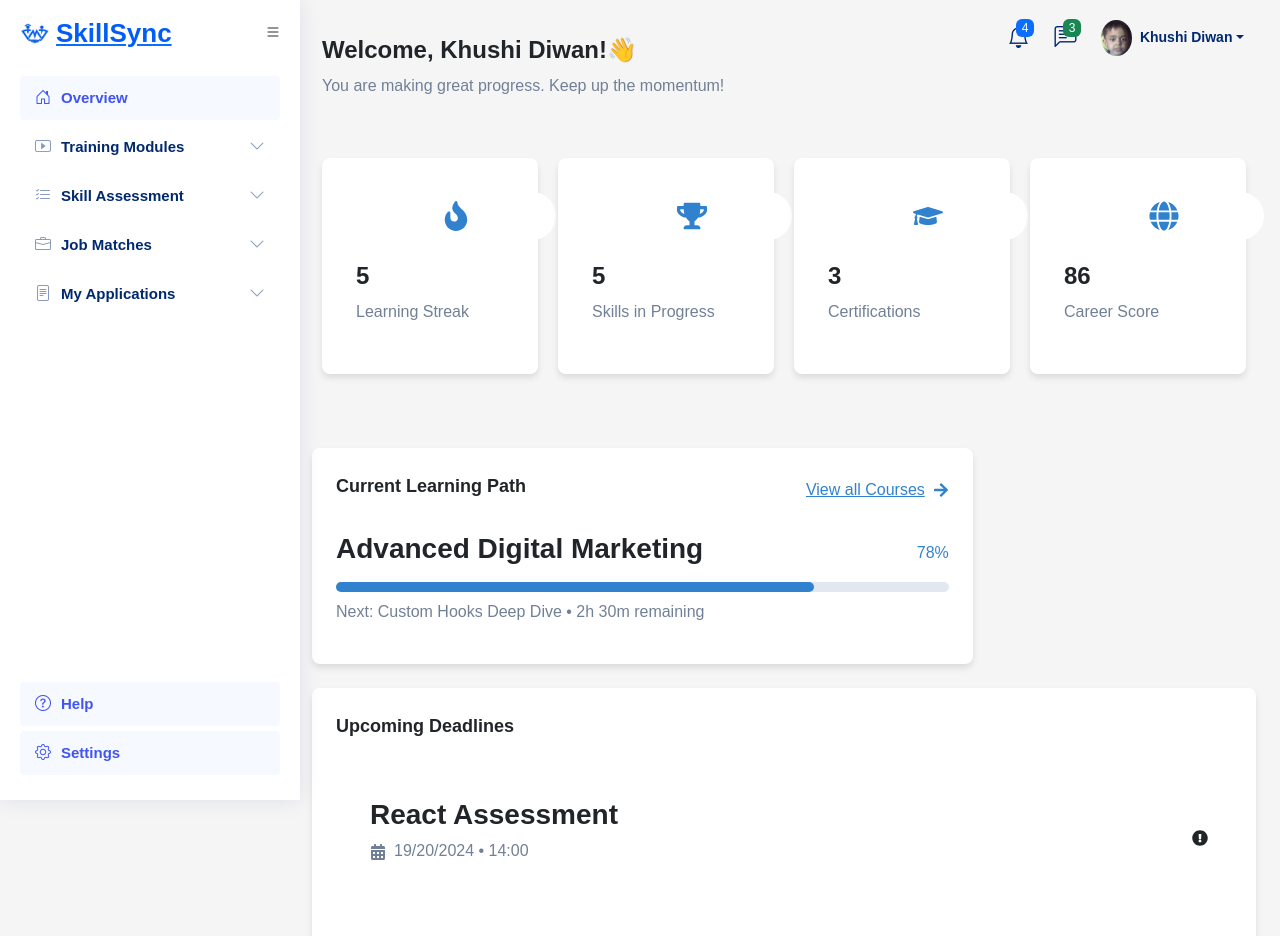
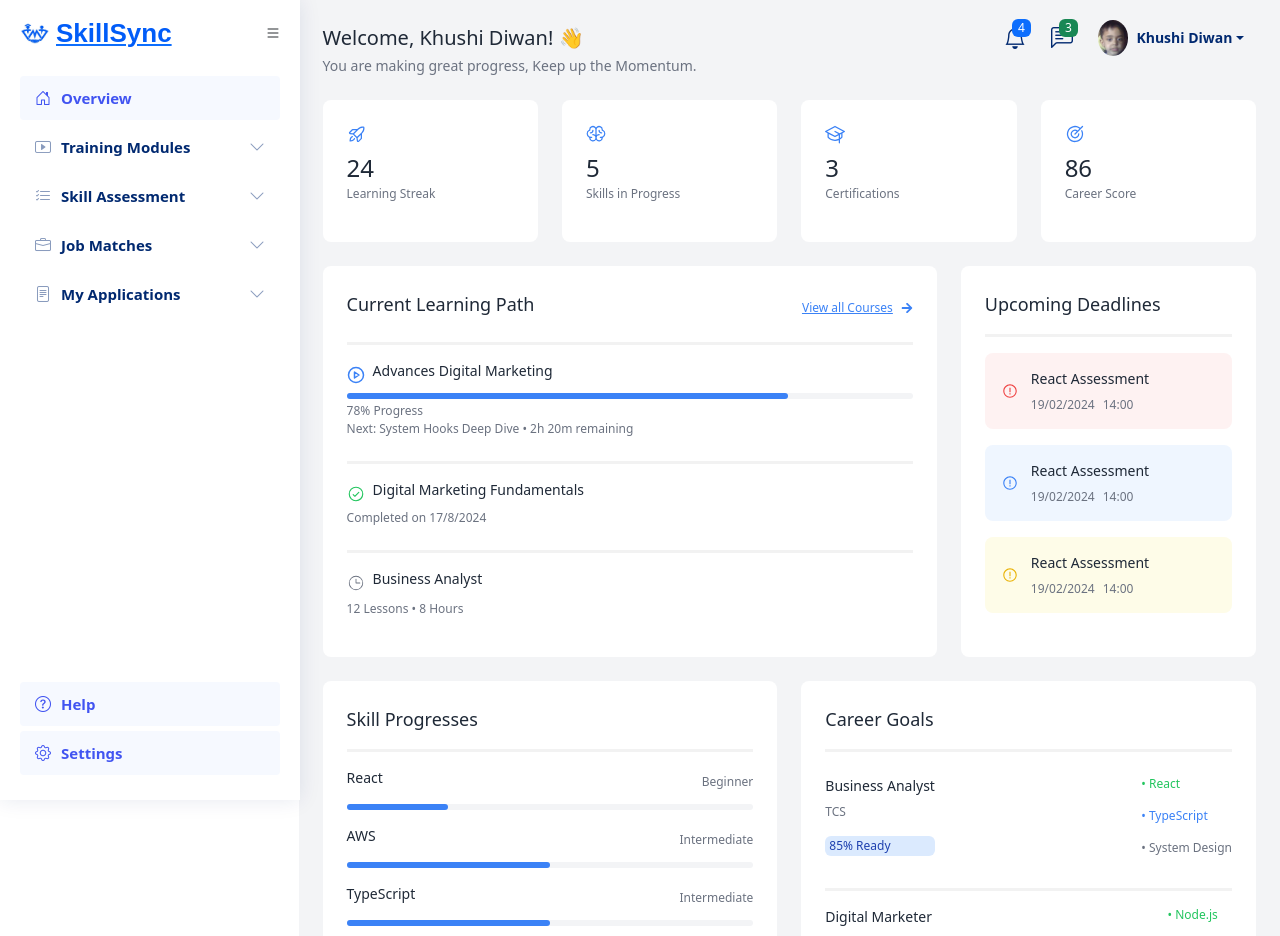
Before and after one commit to codebanditssss/admin-dashboard, a React (Create React App) app: page / in a window 1280 px wide. Shown: the top 936 px of the page. Built offline with nearby package versions, Linux system fonts and the light colour scheme.

Commit message:
updated dashboard

```diff
--- a/src/components/main.jsx
+++ b/src/components/main.jsx
@@ -1,86 +1,226 @@
 import React from "react";
-import { FaBell, FaFire, FaTrophy, FaGraduationCap, FaGlobe, FaCalendarAlt, FaExclamationCircle, FaArrowRight } from "react-icons/fa";
-import "./main.css";
-import RocketImage from "../images/rocket.svg";
+import { PiRocketLaunch, PiBrain, PiGraduationCap, PiTarget } from "react-icons/pi";
+import { FiPlayCircle } from "react-icons/fi";
+import { PiCheckCircle, PiClockLight } from "react-icons/pi";
+import { LiaExclamationCircleSolid } from "react-icons/lia";
+import { FaArrowRight } from "react-icons/fa";
 
 const Dashboard = () => {
+  const stats = [
+    { icon: <PiRocketLaunch className="text-blue-500 text-xl" />, value: "24", sublabel: "Learning Streak" },
+    { icon: <PiBrain className="text-blue-500 text-xl" />, value: "5", sublabel: "Skills in Progress" },
+    { icon: <PiGraduationCap className="text-blue-500 text-xl" />, value: "3", sublabel: "Certifications" },
+    { icon: <PiTarget className="text-blue-500 text-xl" />, value: "86", sublabel: "Career Score" },
+  ];
+
   return (
-    <div className="dashboard-container flex">
-      {/* Main Content */}
-      <div className="flex-1 p-6 overflow-auto">
-        {/* Header */}
-        <div className="flex justify-between items-center">
-          <div>
-            <h1 className="text-2xl font-bold">
-              Welcome, Khushi Diwan!
-              <span className="wave">👋</span>
+    <div className="bg-gray-100 text-gray-800 min-h-screen" style={{ marginLeft: "7.9cm" }}>
+      <div className="max-w-7xl mx-auto p-6">
+        <div className="mb-6">
+          <h1 className="text-xl font-medium mb-1">
+            Welcome, Khushi Diwan! <span role="img" aria-label="wave">👋</span>
           </h1>
-            <p className="text-gray-600">You are making great progress. Keep up the momentum!</p>
-          </div>
-          <div className="flex items-center space-x-4">
-          </div>
+          <p className="text-gray-500 text-sm">You are making great progress, Keep up the Momentum.</p>
         </div>
 
-        {/* Stats Section */}
-        {/* Stats Section */}
-        <div className="flex justify-between mt-6">
-        {[
-            { icon: <FaFire className="text-blue-600 text-3xl" />, value: 5, label: "Learning Streak", bgColor: "bg-green-100" },
-            { icon: <FaTrophy className="text-blue-600 text-3xl" />, value: 5, label: "Skills in Progress", bgColor: "bg-green-100" },
-            { icon: <FaGraduationCap className="text-blue-600 text-3xl" />, value: 3, label: "Certifications", bgColor: "bg-purple-100" },
-            { icon: <FaGlobe className="text-blue-600 text-3xl" />, value: 86, label: "Career Score", bgColor: "bg-yellow-100" },
-        ].map((stat, index) => (
-            <div key={index} className={`flex items-center p-6 rounded-lg shadow-md ${stat.bgColor} w-1/4`}>
-            <div className="w-12 h-12 flex items-center justify-center rounded-full bg-white">
+        <div className="grid grid-cols-1 md:grid-cols-4 gap-6 mb-6">
+          {stats.map((stat, index) => (
+            <div key={index} className="bg-white p-4 rounded-lg ">
+              <div className="flex items-center mb-2">
                 {stat.icon}
               </div>
-            <div className="ml-4">
-                <h3 className="text-2xl font-bold">{stat.value}</h3>
-                <p className="text-gray-600">{stat.label}</p>
+              <div>
+                <h2 className="text-2xl font-medium mb-0.5">{stat.value}</h2>
+                <p className="text-gray-500 text-xs">{stat.sublabel}</p>
               </div>
             </div>
           ))}
         </div>
 
-
-
-
-        {/* Current Learning Path */}
-        <div className="grid grid-cols-1 lg:grid-cols-2 gap-6 mt-6">
-          <div className="bg-white p-6 rounded-lg shadow-md learning-path-box">
+        <div className="grid grid-cols-1 lg:grid-cols-3 gap-6 mb-6">
+          <div className="bg-white p-4 rounded-lg  col-span-2">
             <div className="flex justify-between items-center">
-              <h2 className="text-lg font-bold">Current Learning Path</h2>
-              <a className="text-blue-600 flex items-center" href="#">
-                View all Courses <FaArrowRight className="ml-2" />
+              <h2 className="text-lg font-medium">Current Learning Path</h2>
+              <a href="#" className="text-blue-500 hover:underline flex items-center text-xs">
+                View all Courses <FaArrowRight className="ml-2 h-3 w-3" />
               </a>
             </div>
-            <div className="mt-4">
-              <div className="flex justify-between items-center">
-                <h3 className="font-semibold">Advanced Digital Marketing</h3>
-                <span className="text-blue-600">78%</span>
+
+            <hr className="my-3 border-gray-300" style={{ borderWidth: "3px", borderColor: "#ccc" }} />
+
+            {/* First Course */}
+            <div className="mb-4">
+              <div className="flex items-center space-x-2 mb-1">
+                <FiPlayCircle className="text-blue-500 text-lg" />
+                <h3 className="text-sm font-medium">Advances Digital Marketing</h3>
               </div>
-              <div className="w-full bg-gray-200 rounded-full h-2.5 mt-2">
-                <div className="bg-blue-600 h-2.5 rounded-full" style={{ width: "78%" }}></div>
+              <div className="w-full bg-gray-100 rounded-full h-1.5 mb-1">
+                <div className="bg-blue-500 h-1.5 rounded-full" style={{ width: "78%" }}></div>
               </div>
-              <p className="text-gray-600 mt-2">Next: Custom Hooks Deep Dive • 2h 30m remaining</p>
+              <p className="text-gray-500 text-xs mb-0.5">78% Progress</p>
+              <p className="text-gray-500 text-xs">Next: System Hooks Deep Dive • 2h 20m remaining</p>
+            </div>
+
+            <hr className="my-3 border-gray-300" style={{ borderWidth: "3px", borderColor: "#ccc" }} />
+
+            {/* Second Course */}
+            <div className="mb-4">
+              <div className="flex items-center space-x-2 mb-0.5">
+                <PiCheckCircle className="text-green-500 text-lg" />
+                <h3 className="text-sm font-medium">Digital Marketing Fundamentals</h3>
+              </div>
+              <p className="text-gray-500 text-xs">Completed on 17/8/2024</p>
+            </div>
+
+            <hr className="my-3 border-gray-300" style={{ borderWidth: "3px", borderColor: "#ccc" }} />
+
+            {/* Third Course */}
+            <div className="mb-0.5">
+              <div className="flex items-center space-x-2 mb-1">
+                <PiClockLight className="text-gray-500 text-lg" />
+                <h3 className="text-sm font-medium">Business Analyst</h3>
+              </div>
+              <p className="text-gray-500 text-xs">12 Lessons • 8 Hours</p>
             </div>
           </div>
 
-          {/* Upcoming Deadlines */}
-          <div className="bg-white p-6 rounded-lg shadow-md">
-            <h2 className="text-lg font-bold">Upcoming Deadlines</h2>
-            {["red", "blue", "yellow"].map((color, index) => (
-              <div key={index} className={`flex items-center justify-between p-4 bg-${color}-100 rounded-lg mt-4`}>
+          <div className="bg-white p-4 rounded-lg ">
+            <h2 className="text-lg font-medium">Upcoming Deadlines</h2>
+
+            <hr className="my-3 border-gray-300" style={{ borderWidth: "3px", borderColor: "#ccc" }} />
+
+            <div className="bg-red-50 rounded-lg p-3 mb-3">
+              <div className="flex items-center space-x-3">
+                <LiaExclamationCircleSolid className="text-red-500 text-lg" />
                 <div>
-                  <h3 className="font-semibold">React Assessment</h3>
-                  <p className="text-gray-600">
-                    <FaCalendarAlt className="inline mr-2" />
-                    19/20/2024 • 14:00
-                  </p>
+                  <h3 className="text-sm font-medium">React Assessment</h3>
+                  <div className="flex items-center space-x-2">
+                    <span className="text-xs text-gray-500">19/02/2024</span>
+                    <span className="text-xs text-gray-500">14:00</span>
                   </div>
-                <FaExclamationCircle className={`text-${color}-600`} />
                 </div>
-            ))}
+              </div>
+            </div>
+
+            <div className="bg-blue-50 rounded-lg p-3 mb-3">
+              <div className="flex items-center space-x-3">
+                <LiaExclamationCircleSolid className="text-blue-500 text-lg" />
+                <div>
+                  <h3 className="text-sm font-medium">React Assessment</h3>
+                  <div className="flex items-center space-x-2">
+                    <span className="text-xs text-gray-500">19/02/2024</span>
+                    <span className="text-xs text-gray-500">14:00</span>
+                  </div>
+                </div>
+              </div>
+            </div>
+
+            <div className="bg-yellow-50 rounded-lg p-3">
+              <div className="flex items-center space-x-3">
+                <LiaExclamationCircleSolid className="text-yellow-500 text-lg" />
+                <div>
+                  <h3 className="text-sm font-medium">React Assessment</h3>
+                  <div className="flex items-center space-x-2">
+                    <span className="text-xs text-gray-500">19/02/2024</span>
+                    <span className="text-xs text-gray-500">14:00</span>
+                  </div>
+                </div>
+              </div>
+            </div>
+          </div>
+        </div>
+
+        <div className="grid grid-cols-1 lg:grid-cols-2 gap-6">
+          <div className="bg-white p-4 rounded-lg ">
+            <h2 className="text-lg font-medium">Skill Progresses</h2>
+
+            <hr className="my-3 border-gray-300" style={{ borderWidth: "3px", borderColor: "#ccc" }} />
+
+            <div className="space-y-4">
+              <div>
+                <div className="flex justify-between items-center mb-2">
+                  <h3 className="text-sm font-medium">React</h3>
+                  <span className="text-gray-500 text-xs">Beginner</span>
+                </div>
+                <div className="w-full bg-gray-100 rounded-full h-1.5">
+                  <div className="bg-blue-500 h-1.5 rounded-full" style={{ width: "25%" }}></div>
+                </div>
+              </div>
+
+              <div>
+                <div className="flex justify-between items-center mb-2">
+                  <h3 className="text-sm font-medium">AWS</h3>
+                  <span className="text-gray-500 text-xs">Intermediate</span>
+                </div>
+                <div className="w-full bg-gray-100 rounded-full h-1.5">
+                  <div className="bg-blue-500 h-1.5 rounded-full" style={{ width: "50%" }}></div>
+                </div>
+              </div>
+
+              <div>
+                <div className="flex justify-between items-center mb-2">
+                  <h3 className="text-sm font-medium">TypeScript</h3>
+                  <span className="text-gray-500 text-xs">Intermediate</span>
+                </div>
+                <div className="w-full bg-gray-100 rounded-full h-1.5">
+                  <div className="bg-blue-500 h-1.5 rounded-full" style={{ width: "50%" }}></div>
+                </div>
+              </div>
+
+              <div>
+                <div className="flex justify-between items-center mb-2">
+                  <h3 className="text-sm font-medium">Node.js</h3>
+                  <span className="text-gray-500 text-xs">Advanced</span>
+                </div>
+                <div className="w-full bg-gray-100 rounded-full h-1.5">
+                  <div className="bg-blue-500 h-1.5 rounded-full" style={{ width: "75%" }}></div>
+                </div>
+              </div>
+            </div>
+          </div>
+
+          <div className="bg-white p-4 rounded-lg">
+            <h2 className="text-lg font-medium">Career Goals</h2>
+
+            <hr className="my-3 border-gray-300" style={{ borderWidth: "3px", borderColor: "#ccc" }} />
+
+            <div className="mt-4">
+              {/* Business Analyst Section */}
+              <div className="flex justify-between">
+                <div className="space-y-2">
+                  <h3 className="text-sm font-medium">Business Analyst</h3>
+                  <div className="flex flex-col space-x-0">
+                    <p className="text-gray-500 text-xs">TCS</p>
+                    <div className="bg-blue-100 text-blue-800 text-xs px-1 py-0.5 rounded-md inline-block">
+                      85% Ready
+                      </div>
+                  </div>
+                </div>
+                <div className="flex flex-col  text-xs">
+                  <p className="text-green-500">• React</p>
+                  <p className="text-blue-500">• TypeScript</p>
+                  <p className="text-gray-500">• System Design</p>
+                </div>
+              </div>
+
+              <hr className="my-3 border-gray-300" style={{ borderWidth: "3px", borderColor: "#ccc" }} />
+
+              {/* Digital Marketer Section */}
+              <div className="flex justify-between">
+                <div className="space-y-2">
+                  <h3 className="text-sm font-medium">Digital Marketer</h3>
+                  <div className="flex flex-col space-x-0">
+                    <p className="text-gray-500 text-xs">KPMG</p>
+                    <div className="bg-blue-100 text-blue-800 text-xs px-2 py-1 rounded-md ">72% Ready</div>
+                  </div>
+                </div>
+                <div className="flex flex-col text-xs">
+                  <p className="text-green-500">• Node.js</p>
+                  <p className="text-blue-500">• AWS</p>
+                  <p className="text-gray-500">• MongoDB</p>
+                </div>
+              </div>
+            </div>
           </div>
         </div>
       </div>
```
Lines whose indentation alone changed are shown as unchanged.
